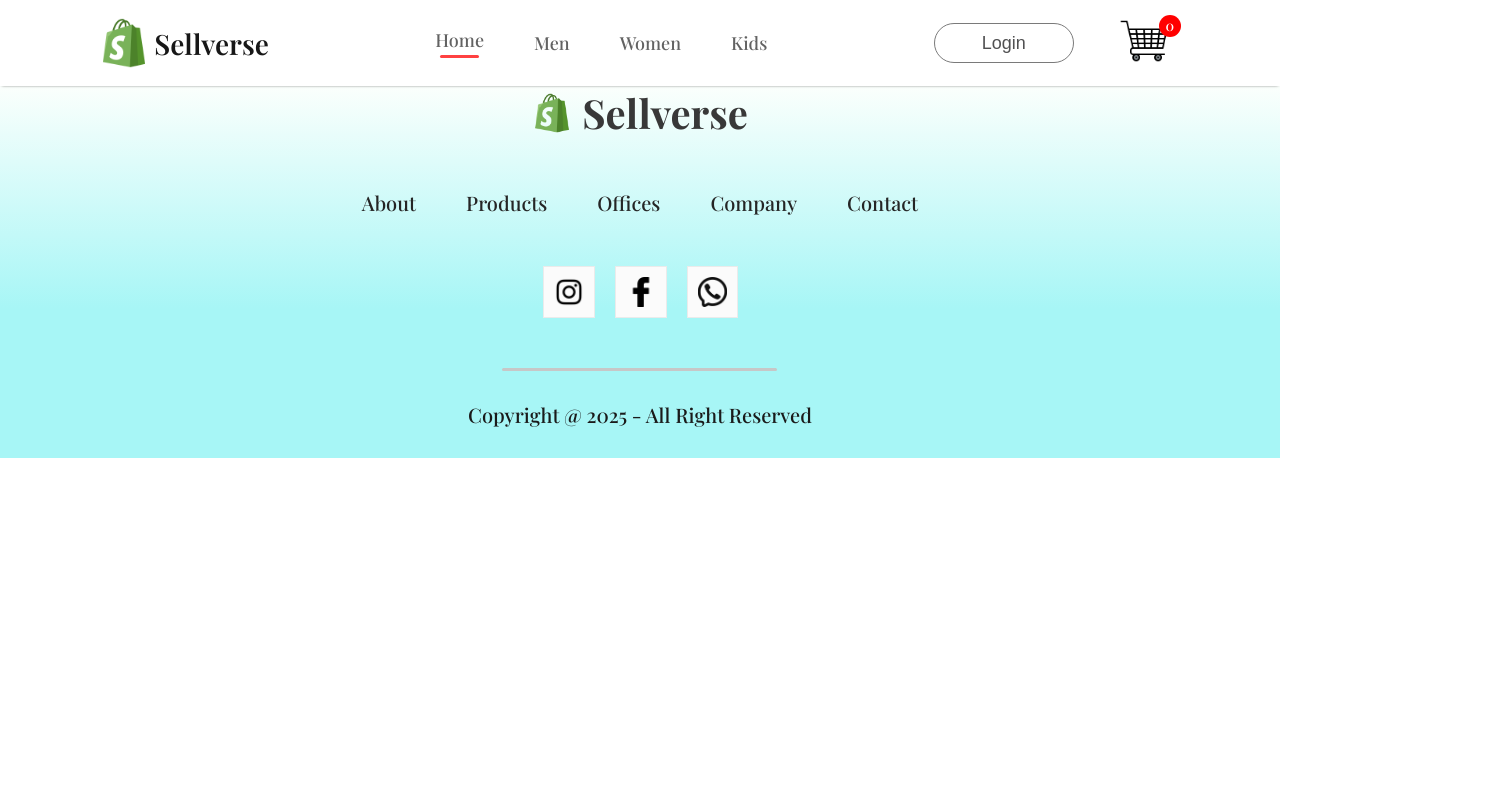
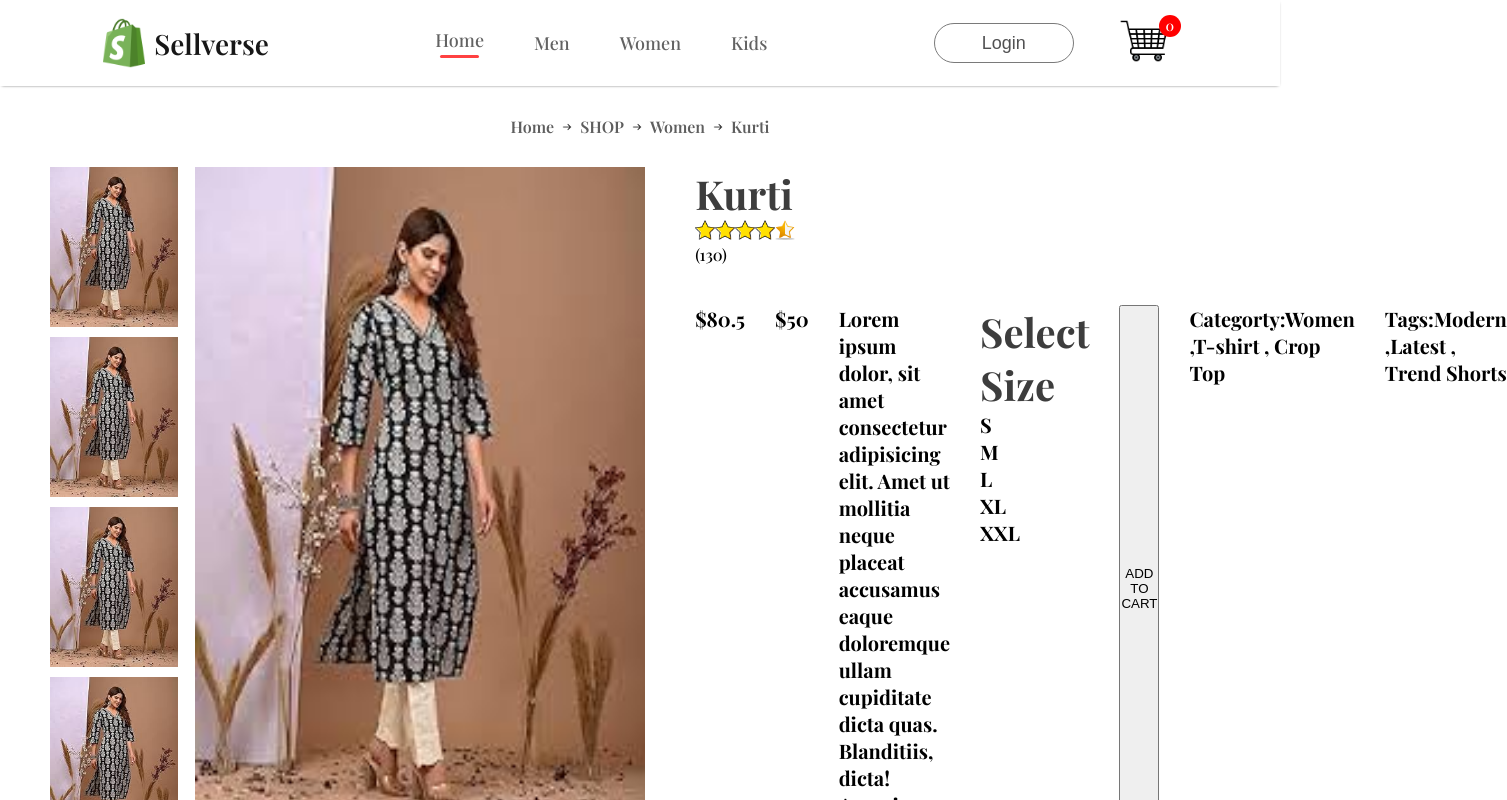
Before and after one commit to Devraj-s63/Ecommerce, a React (Vite) app in the folder frontend/: page /product/1 in a window 1280 px wide. Shown: the top 800 px of the page, 1507 px wide, since content can reach past the window. Built offline with nearby package versions, Linux system fonts and the light colour scheme; a web font is replaced by a local one.

Commit message:
bredcrums added

```diff
--- a/frontend/src/App.jsx
+++ b/frontend/src/App.jsx
@@ -20,7 +20,7 @@
   <Route path="/womens" element={<ShopCategory banner={women_banner} category="women"/>}/>
   <Route path="/kids" element={<ShopCategory banner={kids_banner} category="kid"/>}/>
   <Route path="/product" element={<Product/>}/>
-  <Route path=":productId" element={<Product/>}/>
+  <Route path="/product/:productId" element={<Product/>}/>
   <Route path="/cart" element={<Cart/>}/>
   <Route path="/login" element={<LoginSignup/>}/>
 </Routes>
--- a/frontend/src/CSS/LoginSignup.css
+++ b/frontend/src/CSS/LoginSignup.css
@@ -51,7 +51,7 @@
 .loginsignup-agree{
     display: flex;
     align-items: center;
-    margin-top: 25px;
+    margin-top: 20px;
     gap: 20px;
     color: #5c5c5c;
     font-size: 18px;
--- /dev/null
+++ b/frontend/src/Components/BredCrums/BredCrums.css
@@ -0,0 +1,12 @@
+.bredcrums{
+    display: flex;
+    align-items: center;
+    gap: 8px;
+    color: #5e5e5e;
+    font-size: 16px;
+    font-weight: 600;
+    justify-content: center;
+    margin-top: 30px;
+    margin-bottom: 30px;
+    text-transform: capitalize;
+}
--- /dev/null
+++ b/frontend/src/Components/BredCrums/BredCrums.jsx
@@ -0,0 +1,14 @@
+import React from 'react'
+import "./BredCrums.css"
+import arrow_icon from "../../assets/arrow_icon.png"
+
+const Bredcrums = (props) => {
+    const {product}= props;
+  return (
+    <div className='bredcrums'>
+     Home <img src={arrow_icon} alt=""  height="10px"/> SHOP <img src={arrow_icon} alt="" height="10px"/>{product.category} <img src={arrow_icon} alt="" height="10px" /> {product.name}
+    </div>
+  )
+}
+
+export default Bredcrums
--- a/frontend/src/Components/Item/Item.jsx
+++ b/frontend/src/Components/Item/Item.jsx
@@ -1,10 +1,11 @@
 import React from 'react'
 import "./Item.css";
+import { Link } from 'react-router-dom';
 
 const Item = (props) => {
   return (
     <div className='item'>
-      <img src={props.image} alt="" />
+     <Link to ={`/product/${props.id}`}> <img src={props.image} alt="" /></Link>
       <p>{props.name}</p>
       <div className='item-prices'>
         <div className="item-price-new">
--- /dev/null
+++ b/frontend/src/Components/ProductDisplay/ProductDisplay.css
@@ -0,0 +1,48 @@
+.productdisplay{
+    display: flex;
+    margin: 0px 50px;
+
+}
+.productdisplay-left{
+    display: flex;
+    gap: 17px;
+
+}
+.productdisplay-img-list{
+    display: flex;
+    flex-direction: column;
+    gap: 10px;
+}
+.productdisplay-img-list img{
+    height: 160px;
+}
+.productimage-main-img{
+    width: 450px;
+    height: 670px
+}
+.productdisplay-right{
+    margin: 0px 50px;
+    display: flex;
+    flex-direction: column;
+
+}
+.productdisplay-right h1{
+    color: #3d3d3d;
+    font-size: 40px;
+    font-weight: 700;
+}
+.productdisplay-right-stars{
+    display: flex;
+    align-items: center;
+    margin-top: 10px;
+    gap: 5px;
+    color: #1c1c1c;
+    font-size: 16px;
+}
+.productdisplay-right-prices{
+    display: flex;
+    margin: 40px 0px;
+    gap: 30px;
+    font-size: 20px;
+    font-weight: 700;
+}
--- /dev/null
+++ b/frontend/src/Components/ProductDisplay/ProductDisplay.jsx
@@ -0,0 +1,69 @@
+import React from "react";
+import "./ProductDisplay.css";
+import star_icon from "../../assets/star_icon.png"
+import star_dull_icon from "../../assets/star_dull_icon.png"
+
+const ProductDisplay = (props) => {
+  const { product } = props;
+  return (
+    <div className="productdisplay">
+      <div className="productdisplay-left">
+        <div className="productdisplay-img-list">
+          <img src={product.image} alt="" height="150px" />
+          <img src={product.image} alt="" height="150px" />
+          <img src={product.image} alt="" height="150px" />
+          <img src={product.image} alt="" height="150px" />
+        </div>
+        <div className="productdisplay-image">
+          <img
+            className="productimage-main-img"
+            src={product.image}
+            alt=""
+            height="300px"
+          />
+        </div>
+      </div>
+      <div className="productdisplay-right">
+        <h1>{product.name}</h1>
+        <div className="productdisplay-right-star">
+          <img src={star_icon} alt=""  height="20px"/>
+          <img src={star_icon} alt=""  height="20px"/>
+          <img src={star_icon} alt=""  height="20px"/>
+          <img src={star_icon} alt=""  height="20px"/>
+          <img src={star_dull_icon} alt=""  height="20px"/>
+        <p>(130)</p>
+        </div>
+        <div className="productdisplay-right-prices">
+          <div className="productdisplay-right-price-old">
+          ${product.old_price}
+        </div>
+        <div className="productdisplay-right-price-new">
+          ${product.new_price}
+        </div>
+        <div className="productdisplay-right-discription">
+          Lorem ipsum dolor, sit amet consectetur adipisicing elit. Amet ut mollitia neque placeat accusamus eaque doloremque ullam cupiditate dicta quas. Blanditiis, dicta! Asperiores, voluptates adipisci!
+        </div>
+        <div className="productdisplay-right-size">
+          <h1>Select Size</h1>
+          <div className="productdisplay-right-size">
+            <div>S</div>
+            <div>M</div>
+            <div>L</div>
+            <div>XL</div>
+            <div>XXL</div>
+          </div>
+        </div>
+        <button>ADD TO CART</button>
+        <div className="productdisplay-right-category">
+          <span>Categorty:<span>Women ,T-shirt , Crop Top</span></span>
+        </div>
+        <div className="productdisplay-right-category">
+          <span>Tags:<span>Modern ,Latest , Trend Shorts </span></span>
+        </div>
+        </div>
+        </div>
+    </div>
+  );
+};
+
+export default ProductDisplay;
--- a/frontend/src/Pages/Product.jsx
+++ b/frontend/src/Pages/Product.jsx
@@ -1,9 +1,16 @@
-import React from 'react'
-
+import React, { useContext } from 'react'
+import {ShopContext} from "../Context/ShowContext";
+import { useParams } from 'react-router-dom';
+import BredCrums from '../Components/BredCrums/BredCrums';
+import ProductDisplay from '../Components/ProductDisplay/ProductDisplay';
 const Product = () => {
+  const {all_product} = useContext(ShopContext);
+  const {productId} = useParams();
+  const product = all_product.find((e)=>e.id == productId)
   return (
     <div>
-      Product
+      <BredCrums product={product}/>
+      <ProductDisplay product={product} />
     </div>
   )
 }
```
